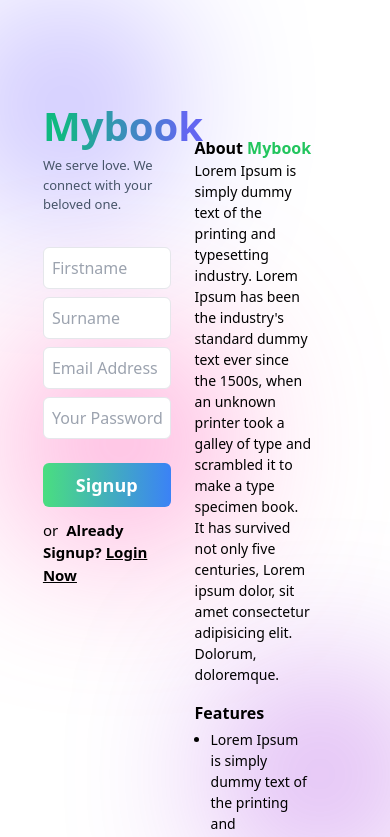
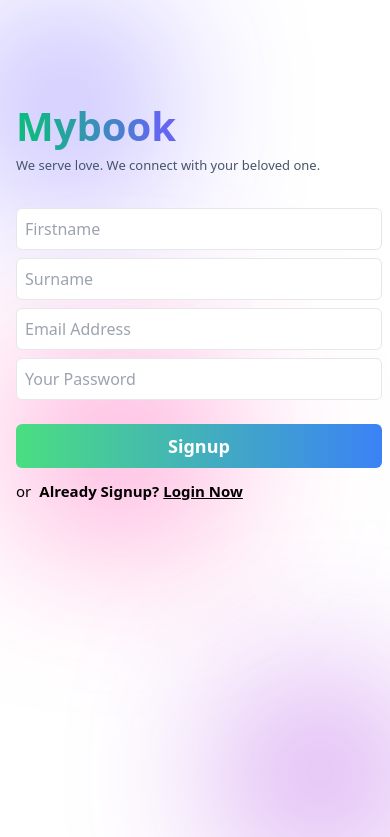
Before and after one commit to amiribnjaman/mybook-frontend, a Next.js app: page /signup in a window 390 px wide. Shown: the top 837 px of the page. Built offline with nearby package versions, Linux system fonts and the light colour scheme.

Commit message:
login & signup responsiveness check

```diff
--- a/src/app/layoutComponent.jsx
+++ b/src/app/layoutComponent.jsx
@@ -22,8 +22,8 @@ export default function LayoutComponent({ children }) {
   return (
     <div className="">
       <CookiesProvider>
-        <div className="mt-4 w-[85%] mx-auto flex gap-6">
-          <div className=" w-[22%]">
+        <div className="mt-4 md:w-[85%] md:mx-auto flex md:gap-6 gap-2">
+          <div className=" md:w-[22%]">
             {!authPath && (
               <>
                 {/* <TopNavbar /> */}
@@ -32,8 +32,8 @@ export default function LayoutComponent({ children }) {
             )}
           </div>
           <ToastContainer position="top-center" />
-          <div className="w-[55%]">{children}</div>
-          <div className="w-[22%]"> {!authPath && <RightSidebar />} </div>
+          <div className="md:w-[55%] w-full">{children}</div>
+          <div className="md:w-[22%]"> {!authPath && <RightSidebar />} </div>
         </div>
       </CookiesProvider>
     </div>
--- a/src/app/login/page.jsx
+++ b/src/app/login/page.jsx
@@ -113,7 +113,7 @@ export default function LoginPage() {
                 <p>or</p>
                 <div className="h-[1px] bg-slate-100 w-[45%]"></div>
               </div>
-              <div className="flex flex mt-2 items-center justify-between gap-1">
+              <div className="md:flex mt-2 items-center justify-between gap-1">
                 <div className="flex gap-1">
                   <span className="font-semibold">
                     New to <span className="text-green-500">Mybook</span>?
--- a/src/app/signup/page.jsx
+++ b/src/app/signup/page.jsx
@@ -55,8 +55,8 @@ export default function SignupPage() {
           <div className="bg-shape3 bg-purple opcity-50 bg-blur"></div>
         </div>
       </div>
-      <div className="md:w-[180%] ml-[-40%] mt-20 flex gap-6">
-        <div className="w-[50%]">
+      <div className="md:w-[180%] md:ml-[-40%] mt-20 md:flex md:gap-6">
+        <div className="md:w-[50%] ">
           <h1>
             <span className="text-[40px] font-bold text-transparent bg-clip-text bg-gradient-to-l from-indigo-500 from-10% to-emerald-500 to-90%">
               Mybook
@@ -174,7 +174,7 @@ export default function SignupPage() {
         </div>
 
         {/*RIGHTSIDE*/}
-        <div className="SIGNUP_RIGHT_SIDE w-[50%]">
+        <div className="SIGNUP_RIGHT_SIDE hidden md:block md:w-[50%]">
           <div className="text-left">
             <h1 className="text-md font-semibold mt-10">
               About
```
